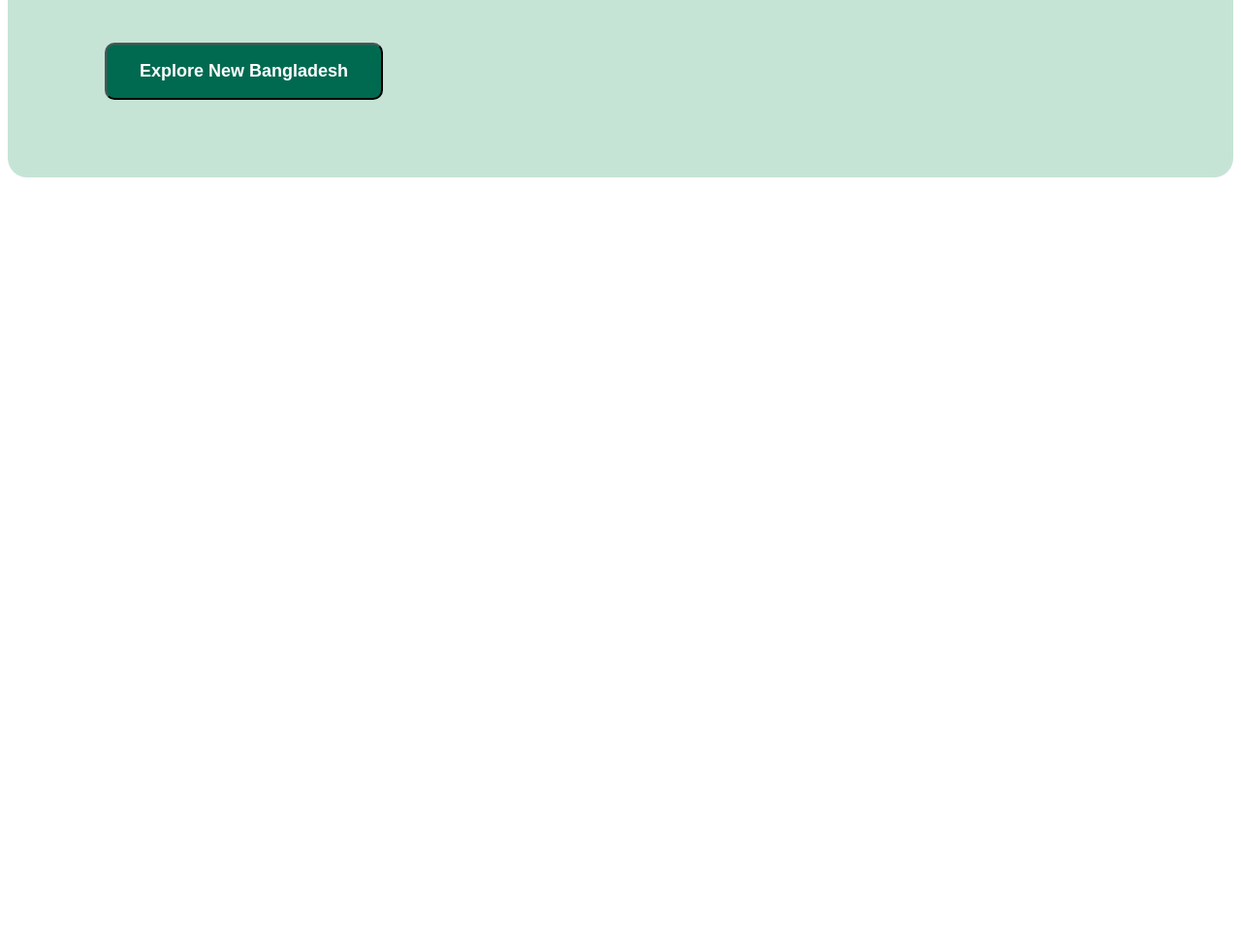
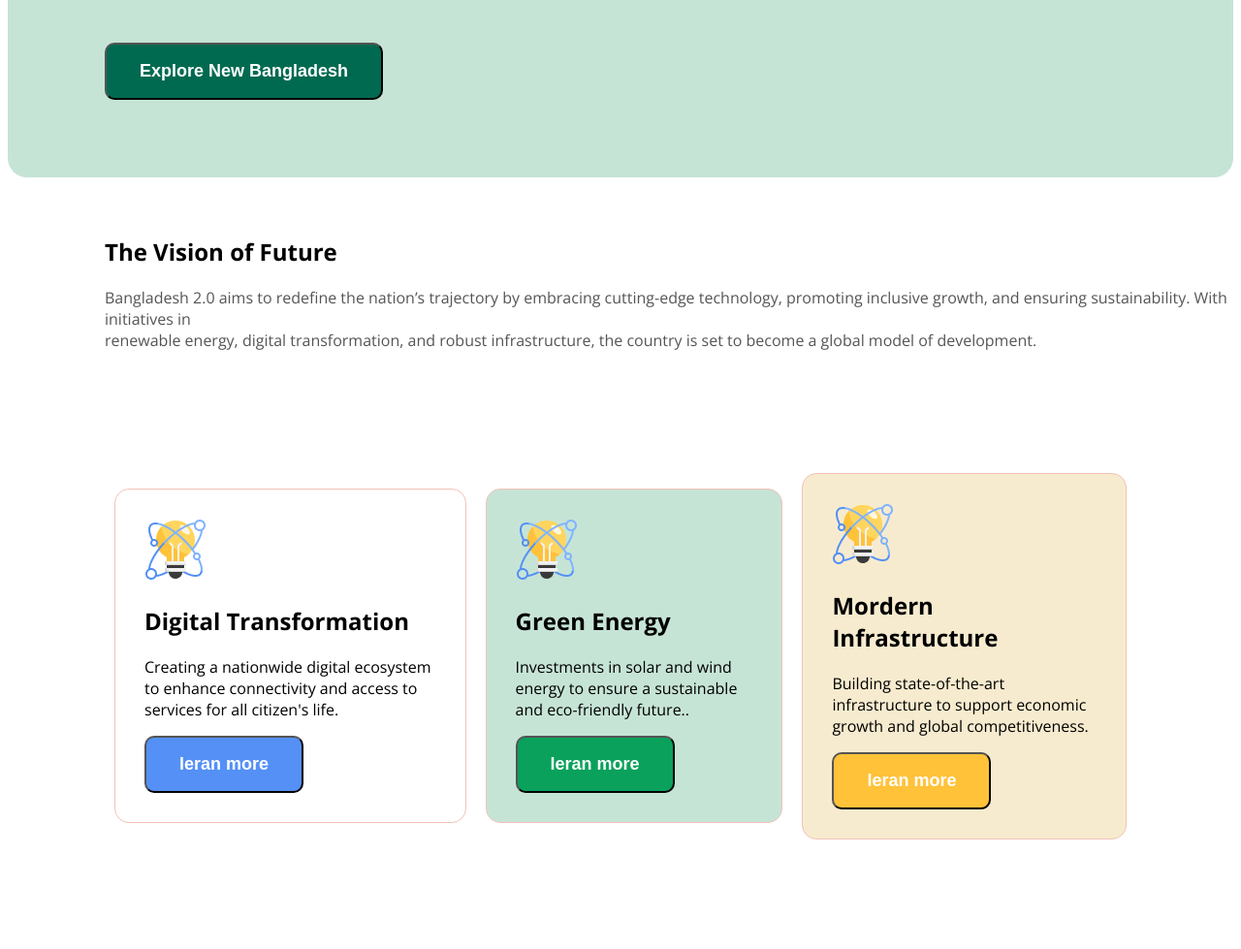
Before and after one commit to AminRahat/Assi1, a plain HTML site: page index.html in a window 1280 px wide. Shown: the part 512-1491 px from the top of the page at 97% size. Before the commit the page ends 800 px from the top, so only its background shows below. Drawn offline with nearby package versions, Linux system fonts and the light colour scheme.

Commit message:
vission done

```diff
--- a/index.html
+++ b/index.html
@@ -27,8 +27,52 @@
         <button class="btn-banner">Explore New Bangladesh</button>
       </div>
       <div class="banner-img">
-        <img src="/assets/hero.png" alt="a image" />
+        <img src="../assi1/assets/hero.png" alt="a image" />
       </div>
     </section>
+    <!-- the vission of future -->
+    <section class="vission">
+      <div class="donate-plan">
+        <h1 class="vission-head">The Vision of Future</h1>
+        <p class="vission-des">
+          Bangladesh 2.0 aims to redefine the nation’s trajectory by embracing
+          cutting-edge technology, promoting inclusive growth, and ensuring
+          sustainability. With initiatives in <br />renewable energy, digital
+          transformation, and robust infrastructure, the country is set to
+          become a global model of development.
+        </p>
+      </div>
+      <div id="box-1" class="donate-after">
+        <div class="donate-container">
+          <img src="/assets/card-icon.png" alt="" />
+          <h1>Digital Transformation</h1>
+          <p>
+            Creating a nationwide digital ecosystem to enhance connectivity and
+            access to services for all citizen's life.
+          </p>
+          <button class="btn-1">leran more</button>
+        </div>
+        <div id="box-2" class="donate-container">
+          <img src="/assets/card-icon.png" alt="" />
+          <h1>Green Energy</h1>
+          <p>
+            Investments in solar and wind energy to ensure a sustainable and
+            eco-friendly future..
+          </p>
+          <button class="btn-2">leran more</button>
+        </div>
+        <div id="box-3" class="donate-container">
+          <img src="/assets/card-icon.png" alt="" />
+          <h1>Mordern Infrastructure</h1>
+          <p>
+            Building state-of-the-art infrastructure to support economic growth
+            and global competitiveness.
+          </p>
+          <button class="btn-3">leran more</button>
+        </div>
+      </div>
+    </section>
+
+    <!-- the vision of future ends here -->
   </body>
 </html>
--- a/style.css
+++ b/style.css
@@ -44,4 +44,70 @@ body {
 }
 /* top banner end */
 
-/
+//* vission  starts*/
+.vission-head {
+  font-size: 40px;
+  font-weight: bold;
+}
+.vission-des {
+  font-size: 16px;
+  color: #0e0e0e;
+  opacity: 70%;
+}
+.btn-1 {
+  background-color: #5490f5;
+  padding: 17px 34px;
+  border-radius: 10px;
+  color: white;
+  font-weight: 800;
+  font-size: 18px;
+}
+.btn-2 {
+  background-color: #09a15c;
+  padding: 17px 34px;
+  border-radius: 10px;
+  color: white;
+  font-weight: 800;
+  font-size: 18px;
+}
+.btn-3 {
+  background-color: #ffc239;
+  padding: 17px 34px;
+  border-radius: 10px;
+  color: white;
+  font-weight: 800;
+  font-size: 18px;
+}
+.donate-plan {
+  text-align: left;
+  margin-left: 100px;
+  margin-top: 60px;
+}
+
+.donate-after {
+  display: flex;
+  padding: 100px;
+  justify-content: center;
+  align-items: center;
+  border-radius: 20px;
+}
+
+.donate-container {
+  align-items: center;
+  justify-content: center;
+  margin: 10px;
+  padding: 30px;
+  border: 1px solid #f2c2b6;
+  border-radius: 15px;
+}
+
+#box1 {
+  background-color: #5490f5;
+}
+#box-2 {
+  background-color: #c6e4d6;
+}
+#box-3 {
+  background-color: #f7ebcf;
+}
+/* the vision of future */
```
